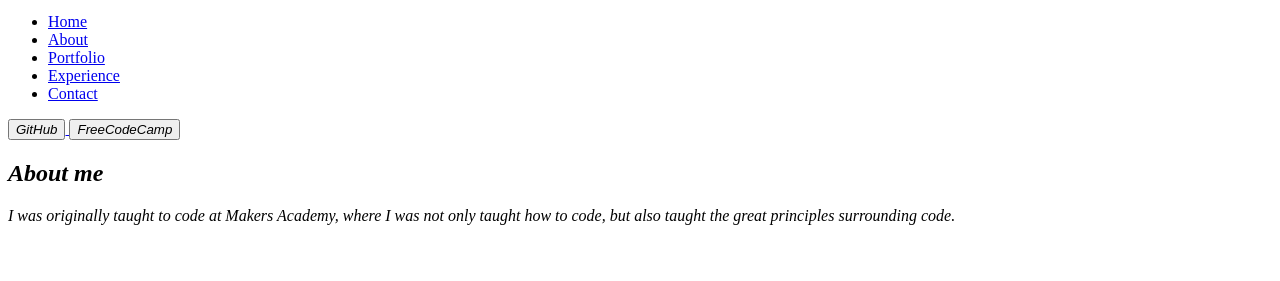
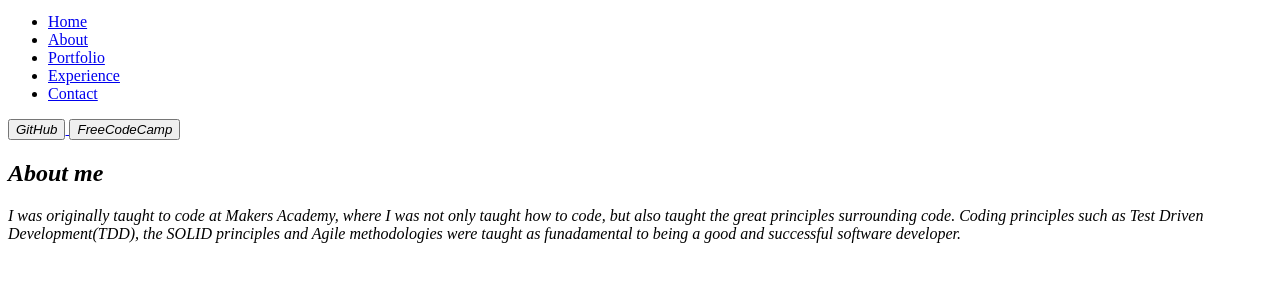
Before and after one commit to olucas92/Personal_Website, a plain HTML site: page index.html in a window 1280 px wide. Shown: the part 431-712 px from the top of the page. Drawn offline with Linux system fonts and the light colour scheme; some icons are missing.

Commit message:
expanded the about section a bit

```diff
--- a/index.html
+++ b/index.html
@@ -55,7 +55,7 @@
    </div>
    <section id="about">
      <h2 class="text-primary">About me</h2>
-     I was originally taught to code at Makers Academy, where I was not only taught how to code, but also taught the great principles surrounding code.
+     I was originally taught to code at Makers Academy, where I was not only taught how to code, but also taught the great principles surrounding code. Coding principles such as Test Driven Development(TDD), the SOLID principles and Agile methodologies were taught as funadamental to being a good and successful software developer.
 
 
 
```
